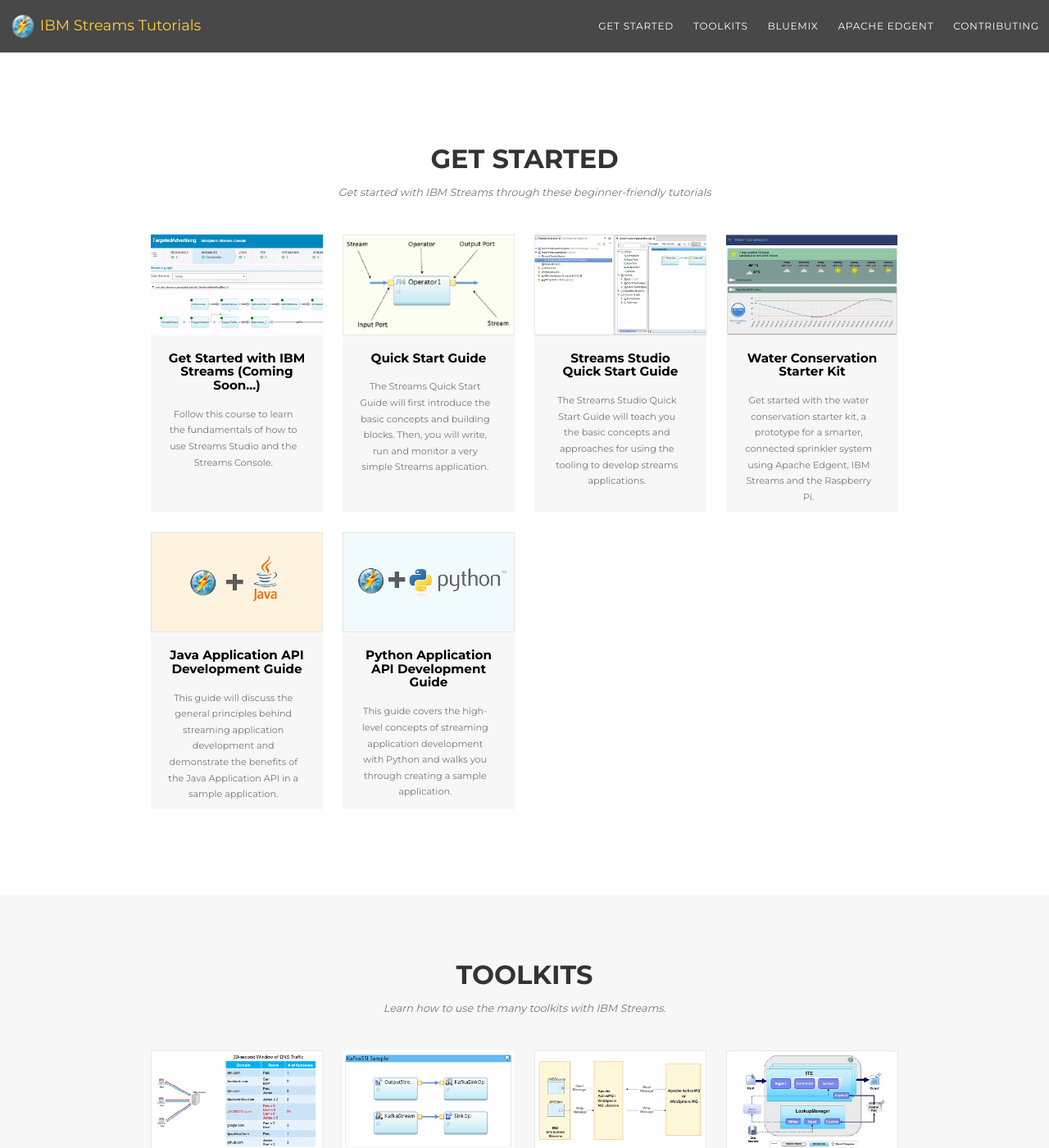
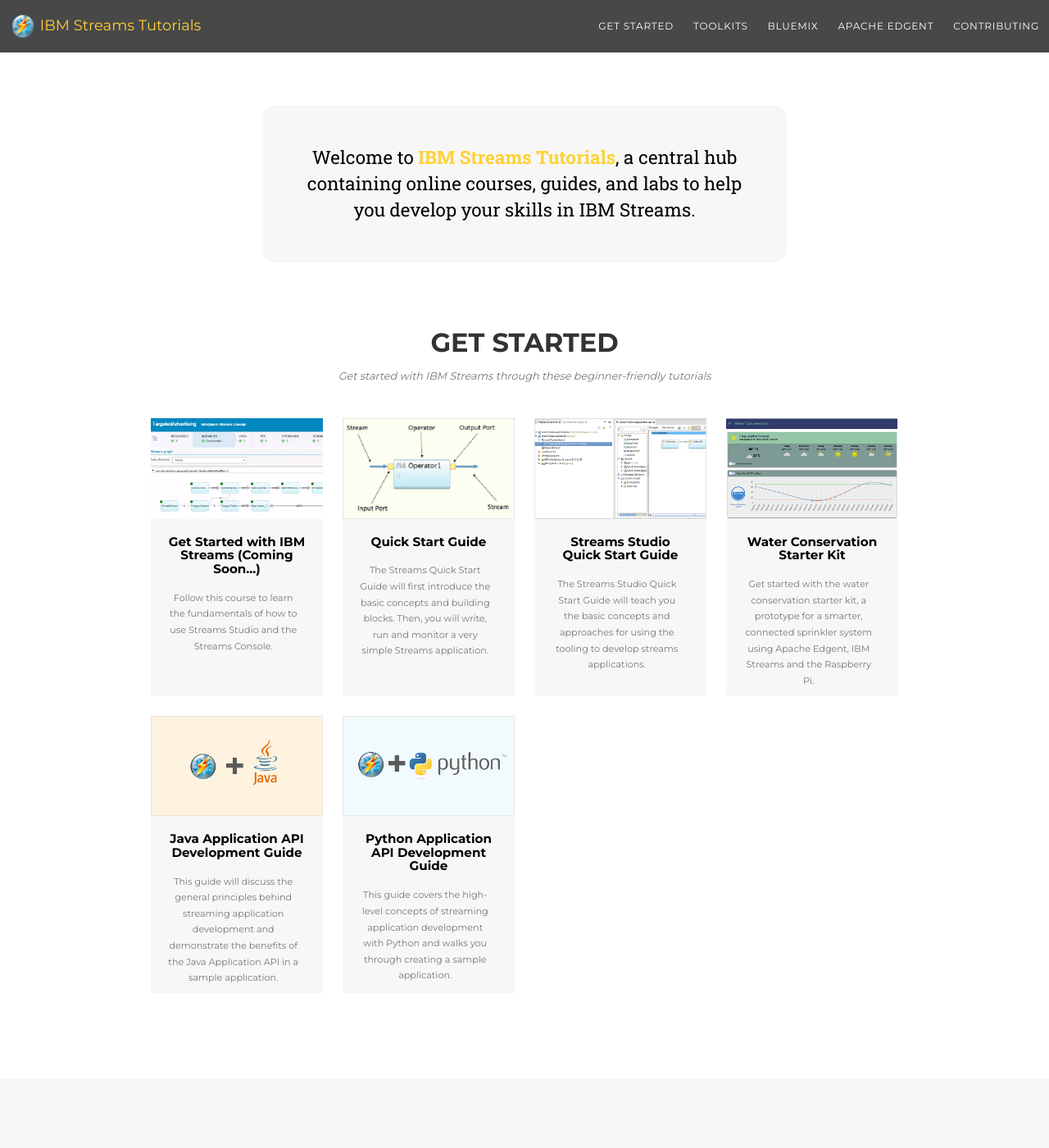
Before and after one commit to IBMStreams/tutorials, a Jekyll site: the page built from index.html, in a window 1280 px wide and 1400 px high. Shown: the whole window at 82% size. Built offline with Jekyll 4.4.1, drawn with Linux system fonts in a browser that asks for light colours; nearby versions of some CDN libraries; some web fonts are replaced.

Commit message:
Add introduction text

```diff
--- a/_includes/header.html
+++ b/_includes/header.html
@@ -50,7 +50,7 @@
                     <p>
                         Learning Resources
                     </p>
-                </div> -->
+                </div>
             </div>
         </div>
     </header>
--- a/_layouts/default.html
+++ b/_layouts/default.html
@@ -2,10 +2,10 @@
 <html>
 
   {% include head.html %}
-
-
-    <body id="page-top" class="index">
-
+  <body id="page-top" class="index">
+    <div id="introduction">
+      Welcome to <strong>IBM Streams Tutorials</strong>, a central hub containing online courses, guides, and labs to help you develop your skills in IBM Streams.
+    </div>
     {% include header.html %}
     {% include getStarted.html %}
     {% include toolkits.html %}
@@ -16,6 +16,5 @@
     {% include links.html %}
     {% include footer.html %}
     {% include js.html %}
-
     </body>
 </html>
```
Also changed, not shown: other parts of _includes/header.html (+1 -1 lines), _includes/css/agency.css (+17 -0 lines).
